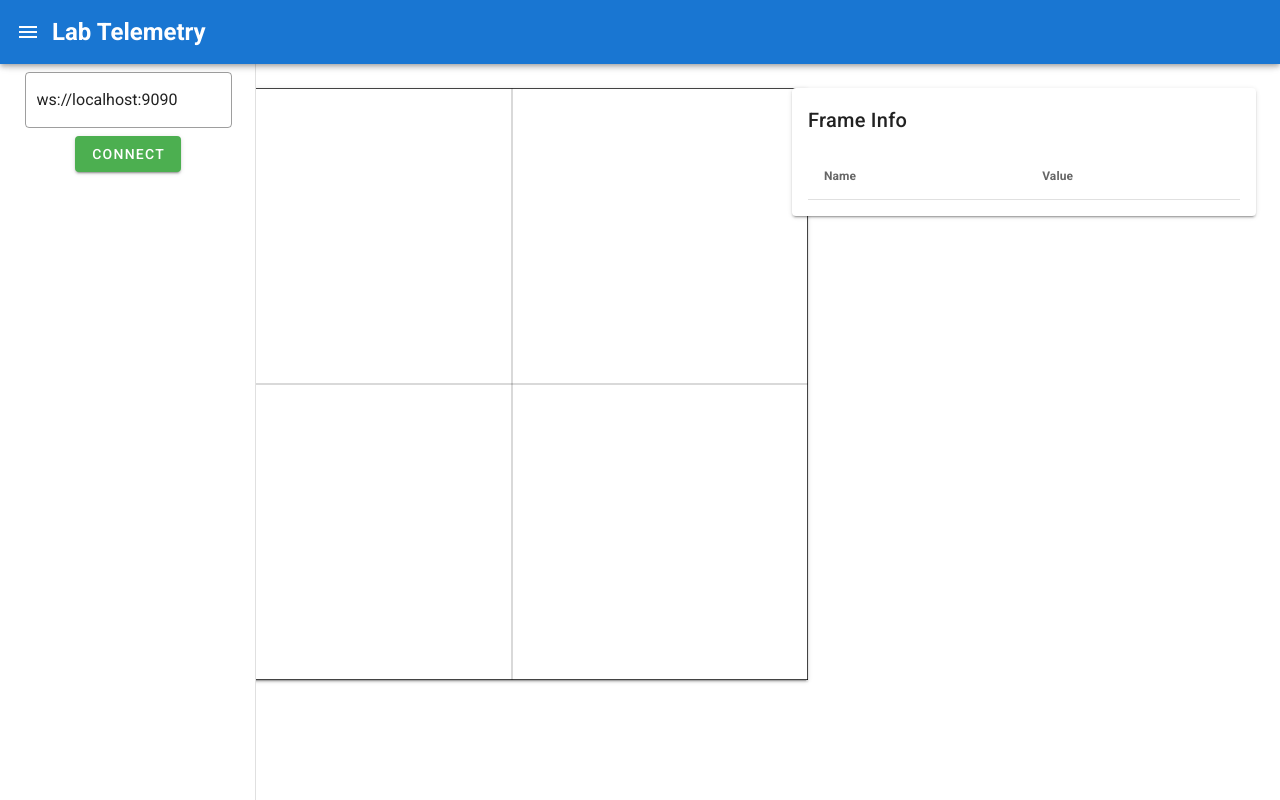
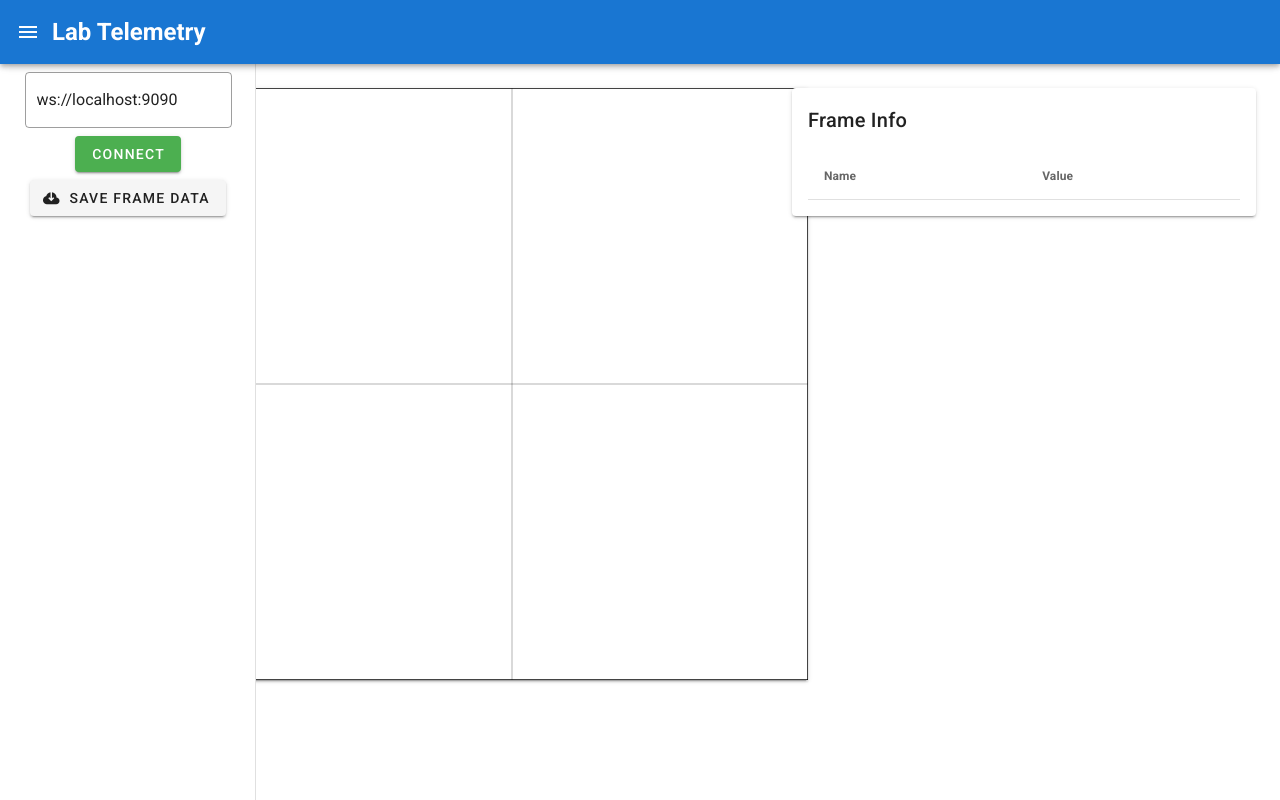
Before and after one commit to techchrism/mobile-robotics-lab-web, a Vue app: page / in a window 1280 px wide. Built offline with nearby package versions, Linux system fonts and the light colour scheme.

Commit message:
add support for saving frames

```diff
--- a/package.json
+++ b/package.json
@@ -7,6 +7,7 @@
     "build": "vue-cli-service build"
   },
   "dependencies": {
+    "file-saver": "^2.0.5",
     "vue": "^2.6.11",
     "vuetify": "^2.6.0",
     "vuex": "^3.4.0"
--- a/src/App.vue
+++ b/src/App.vue
@@ -11,6 +11,13 @@
 
         <v-navigation-drawer app v-model="drawer" clipped>
             <WebsocketConnection/>
+            <div class="d-flex align-center justify-center mt-2">
+                <v-btn @click="saveFrames">
+                    <v-icon left>mdi-cloud-download</v-icon>
+                    Save Frame Data
+                </v-btn>
+            </div>
+
         </v-navigation-drawer>
 
         <v-main>
@@ -33,19 +40,29 @@ import WebsocketConnection from "@/components/WebsocketConnection";
 import FrameSidebar from "@/components/FrameSidebar";
 import ArenaCanvas from "@/components/ArenaCanvas";
 import FrameInfo from "@/components/FrameInfo";
+import { saveAs } from 'file-saver';
 
 export default {
     name: 'App',
-
     components: {
         FrameInfo,
         ArenaCanvas,
         FrameSidebar,
         WebsocketConnection
     },
-
     data: () => ({
         drawer: null
     }),
+    methods: {
+        saveFrames() {
+            const stateStr = JSON.stringify(this.$store.state);
+            const bytes = new TextEncoder().encode(stateStr);
+            const blob = new Blob([bytes], {
+                type: 'application/json;charset=utf-8'
+            });
+
+            saveAs(blob, 'frames.json');
+        }
+    }
 };
 </script>
```
Also changed, not shown: 1 other file (tests, documents, lock files or other folders).
